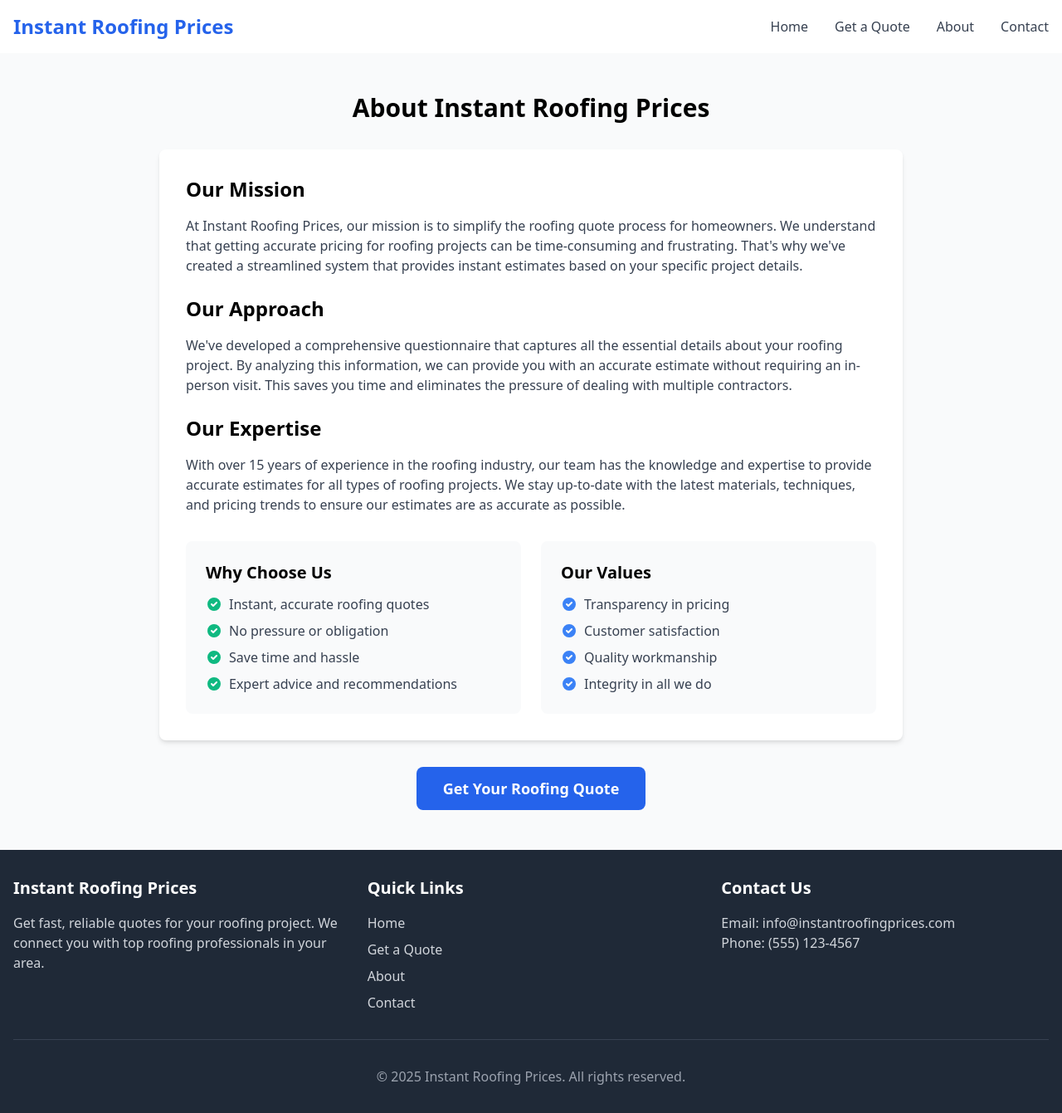
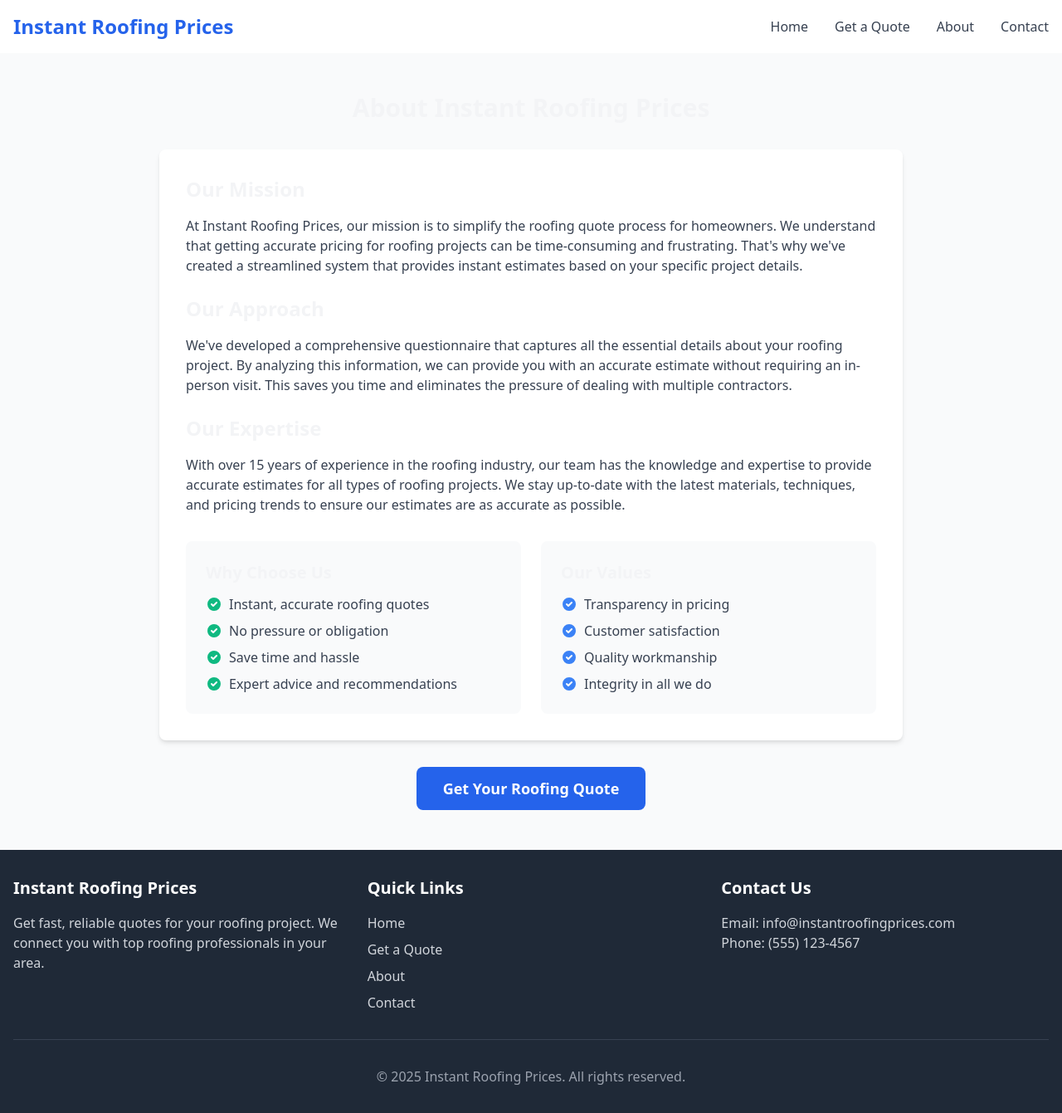
Before and after one commit to tim-amredev/roofing-lead-site, a Jekyll site: the page built from about.html, in a window 1280 px wide. Shown: the whole page at 83% size. Built offline with Jekyll 4.4.1, drawn with Linux system fonts in a browser that asks for light colours.

Commit message:
Update default.html

```diff
--- a/_layouts/default.html
+++ b/_layouts/default.html
@@ -1,5 +1,5 @@
 <!DOCTYPE html>
-<html lang="{{ site.lang | default: 'en_US' }}">
+<html lang="{{ site.lang | default: 'en_US' }}" class="bg-secondary-900">
 <head>
     <meta charset="UTF-8">
     <meta name="viewport" content="width=device-width, initial-scale=1.0">
@@ -80,7 +80,7 @@
     }
     </script>
 </head>
-<body class="min-h-screen flex flex-col">
+<body class="min-h-screen flex flex-col bg-secondary-900 text-gray-100">
     <a href="#main-content" class="sr-only focus:not-sr-only focus:absolute focus:p-4">Skip to main content</a>
 
     {% include header.html %}
```
